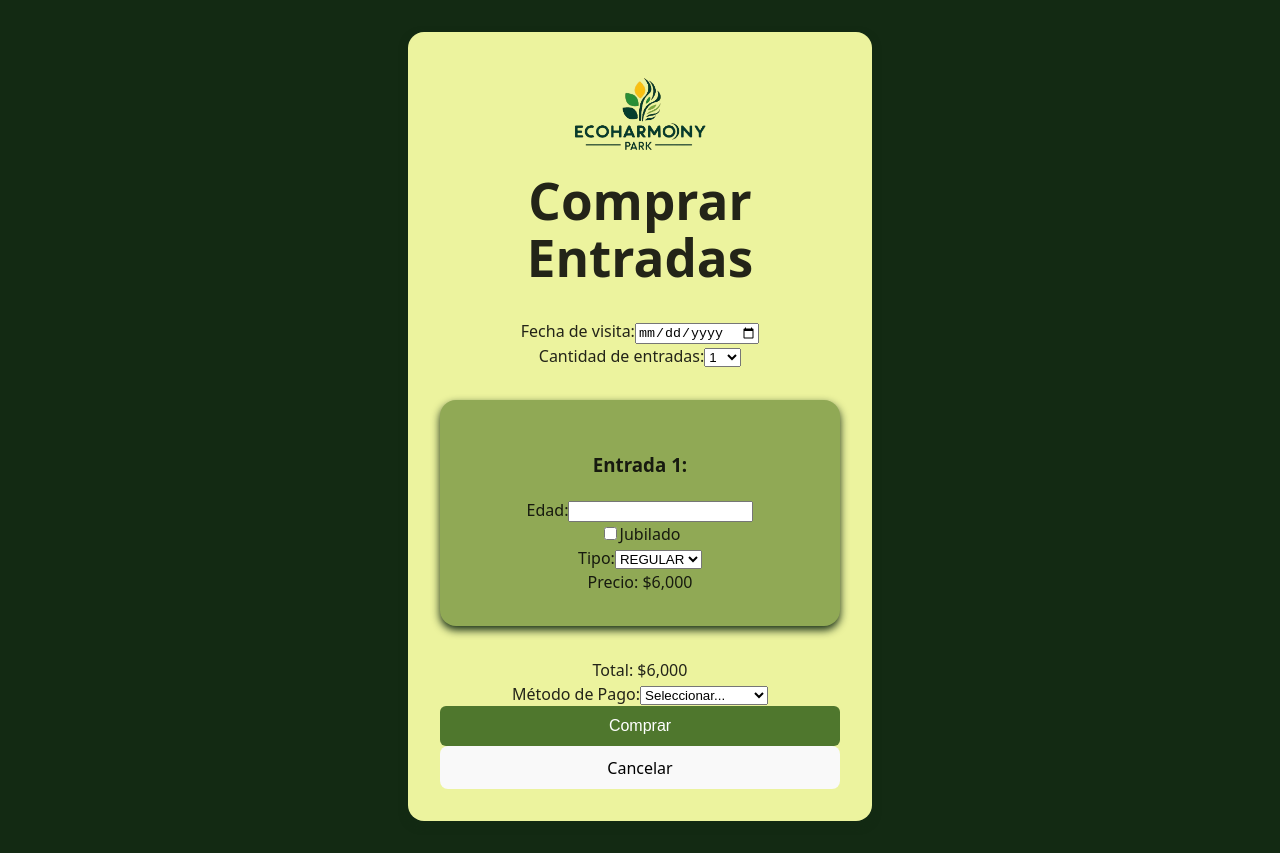
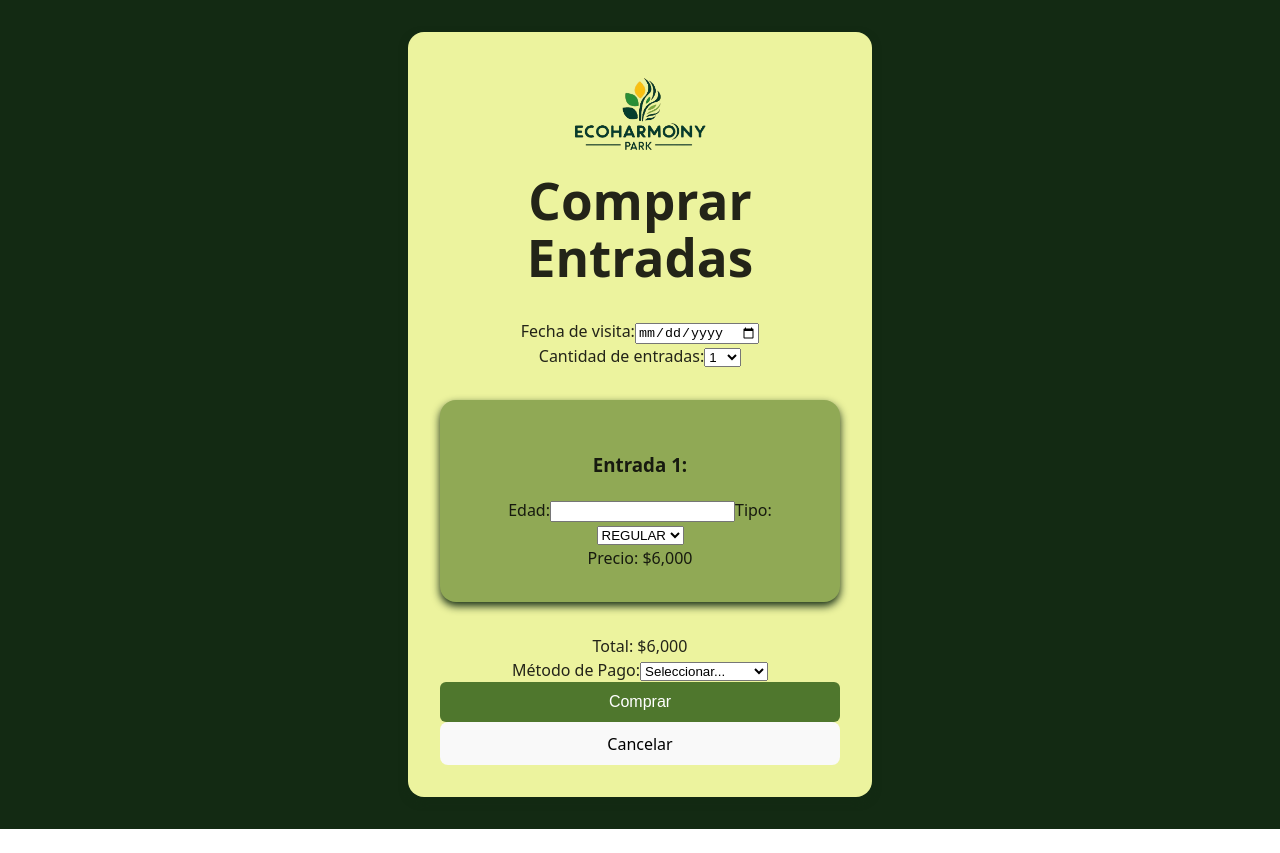
Before and after one commit to genomicheli/EHP_ISW_4K4_2025_G2, a React (Vite) app in the folder app/: page /purchase in a window 1280 px wide. After the commit the page ends 829 px from the top, so only its background shows below. Built offline with nearby package versions, Linux system fonts and the light colour scheme; sample sign-in values are in the browser's storage.

Commit message:
changed age validation

```diff
--- a/app/src/pages/PurchasePage.tsx
+++ b/app/src/pages/PurchasePage.tsx
@@ -28,9 +28,12 @@ export default function PurchasePage() {
   const handleAgeChange = (index: number, value: string) => {
     const newTickets = [...tickets];
     newTickets[index].age = value;
+
+    const num = Number(value);
+    newTickets[index].isRetired = !isNaN(num) && num >= 65;
+
     setTickets(newTickets);
 
-    const num = Number(value);
     const updatedErrors = [...ageErrors];
     if (isNaN(num)) {
       updatedErrors[index] = 'Debe ingresar un número';
@@ -47,12 +50,6 @@ export default function PurchasePage() {
   const handlePassTypeChange = (index: number, value: string) => {
     const newTickets = [...tickets];
     newTickets[index].passType = value;
-    setTickets(newTickets);
-  };
-
-  const handleRetiredChange = (index: number, checked: boolean) => {
-    const newTickets = [...tickets];
-    newTickets[index].isRetired = checked;
     setTickets(newTickets);
   };
 
@@ -195,17 +192,7 @@ export default function PurchasePage() {
                 />
                 {ageErrors[i] && <p className="error-text">{ageErrors[i]}</p>}
 
-                <div className="mb-2">
-                  <label className="flex items-center space-x-2">
-                    <input
-                      type="checkbox"
-                      checked={ticket.isRetired}
-                      onChange={(e) => handleRetiredChange(i, e.target.checked)}
-                      className="form-checkbox h-4 w-4"
-                    />
-                    <span>Jubilado</span>
-                  </label>
-                </div>
+                {Number(ticket.age) >= 65}
 
                 <label className="block mb-1">Tipo:</label>
                 <select
```
Also changed, not shown: 1 other file (tests, documents, lock files or other folders).
